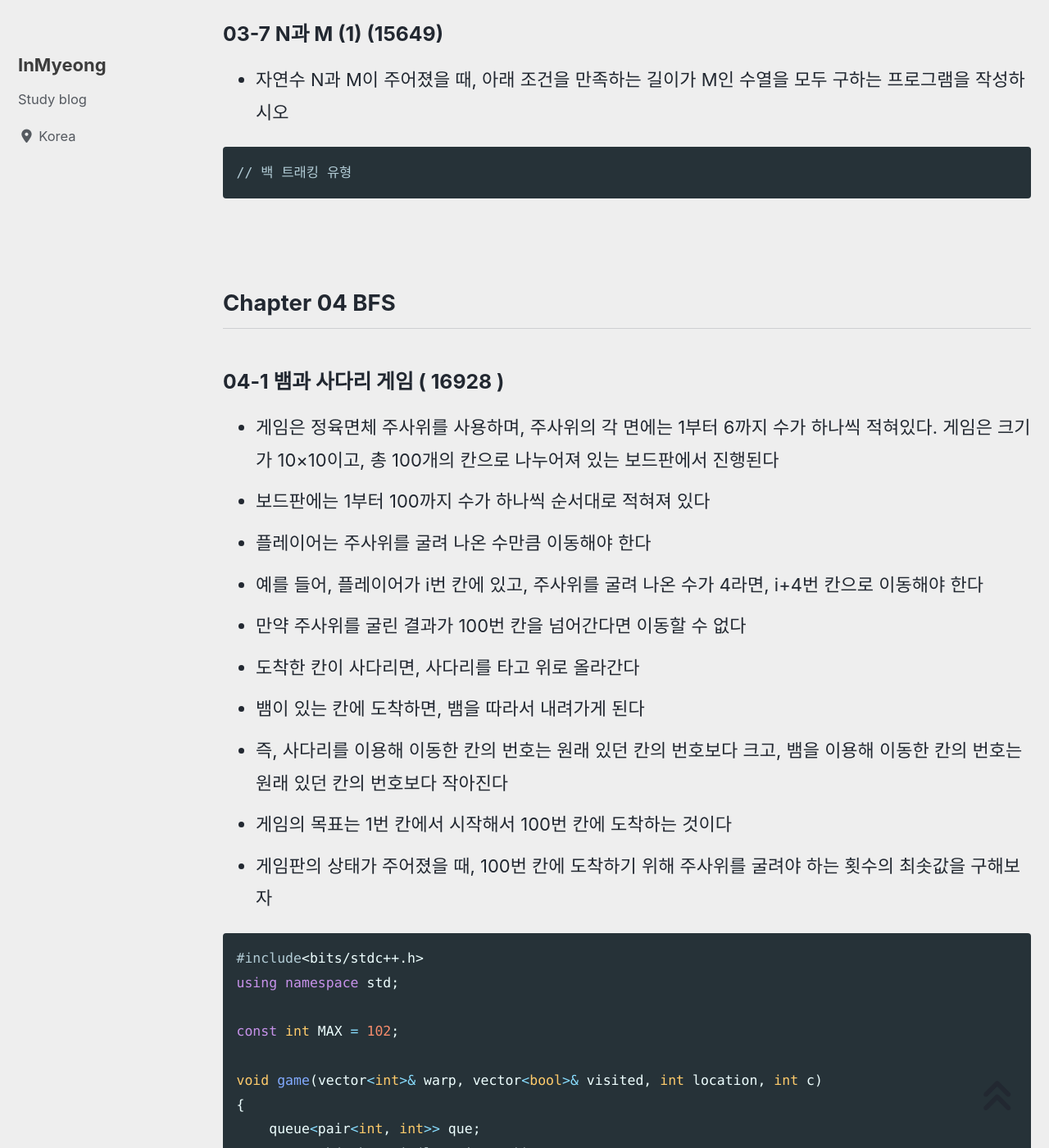
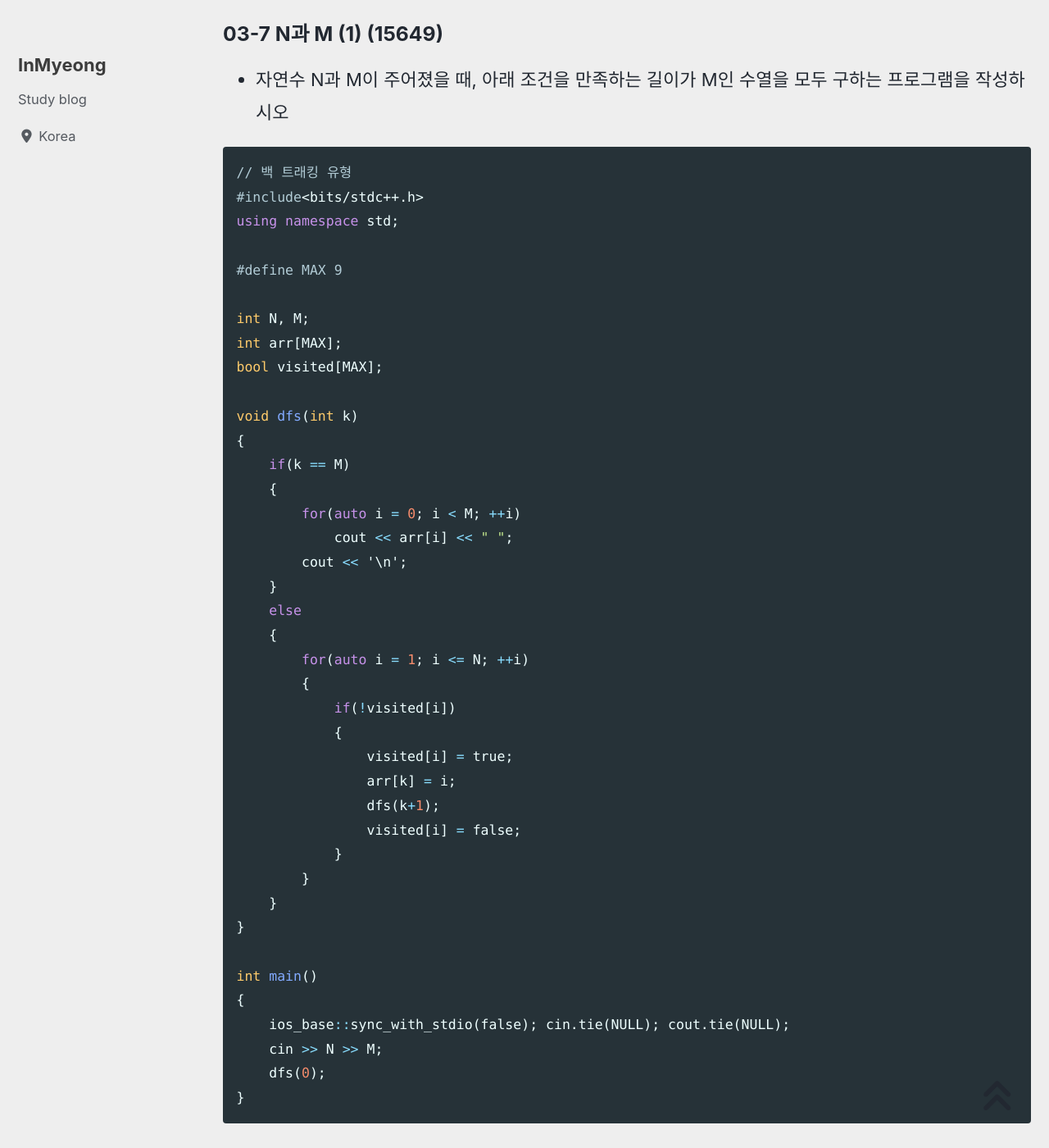
Before and after one commit to devMyeong/devMyeong.github.io, a Jekyll site: the page built from _posts/codingTest/2022-09-25-백준.md, in a window 1280 px wide and 1400 px high, scrolled down 21404 px. Shown: the whole window at 82% size. Built offline with Jekyll 4.4.1, drawn with Linux system fonts in a browser that asks for light colours; cached includes are drawn as plain includes; nearby versions of some CDN libraries; some web fonts are replaced; comment, search, counter and statistics services are not loaded.

Commit message:
Docs : 백준 15649 풀이 추가

````diff
--- a/_posts/codingTest/2022-09-25-백준.md
+++ b/_posts/codingTest/2022-09-25-백준.md
@@ -677,6 +677,44 @@ int main()
 
 ```cpp
 // 백 트래킹 유형
+#include<bits/stdc++.h>
+using namespace std;
+
+#define MAX 9
+
+int N, M;
+int arr[MAX];
+bool visited[MAX];
+
+void dfs(int k)
+{
+    if(k == M)
+    {
+        for(auto i = 0; i < M; ++i)
+            cout << arr[i] << " ";
+        cout << '\n';
+    }
+    else
+    {
+        for(auto i = 1; i <= N; ++i)
+        {
+            if(!visited[i])
+            {
+                visited[i] = true;
+                arr[k] = i;
+                dfs(k+1);
+                visited[i] = false;
+            }
+        }
+    }
+}
+
+int main()
+{
+    ios_base::sync_with_stdio(false); cin.tie(NULL); cout.tie(NULL);
+    cin >> N >> M;
+    dfs(0);
+}
 ```
 
 <br>
````
